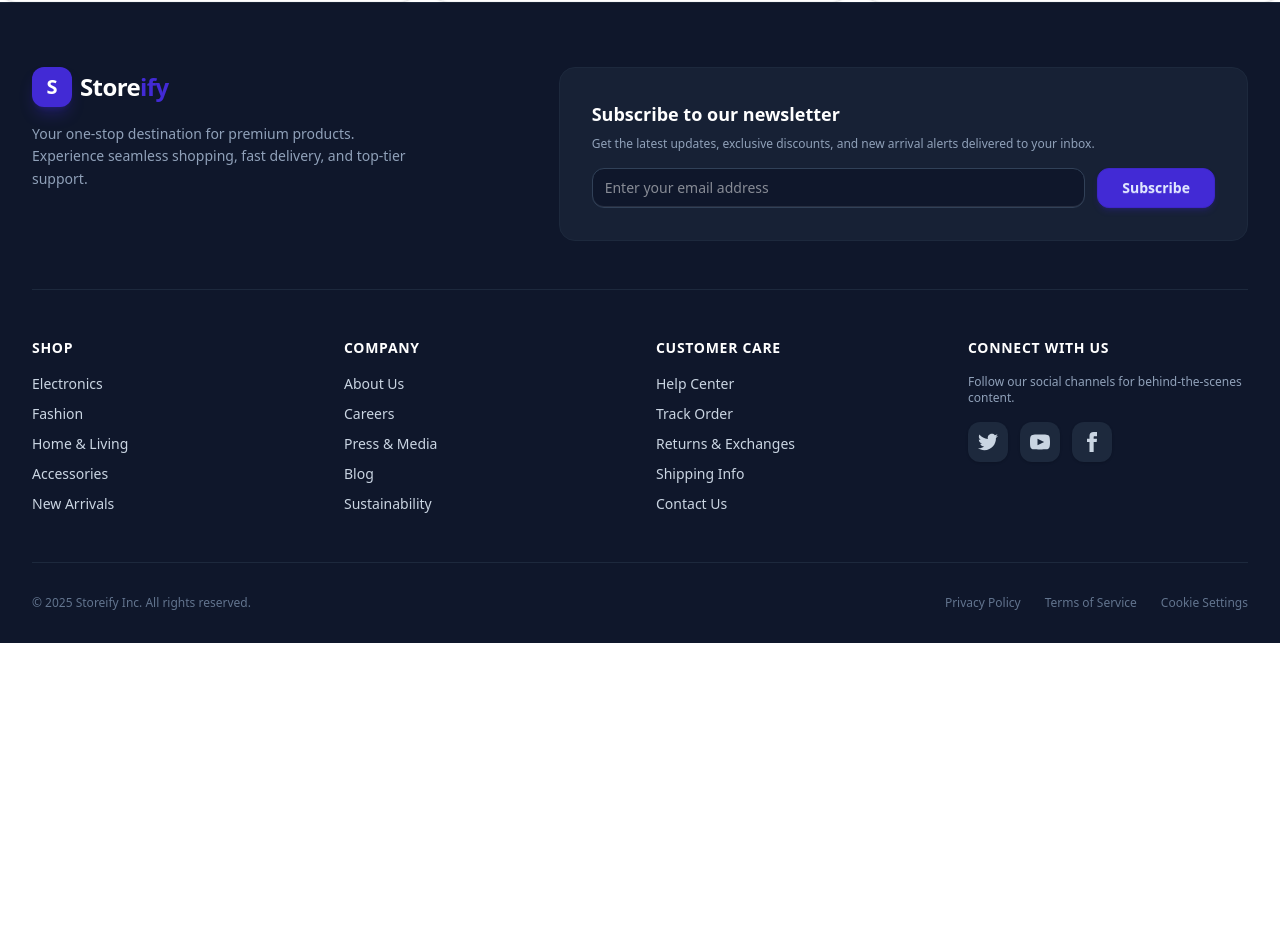
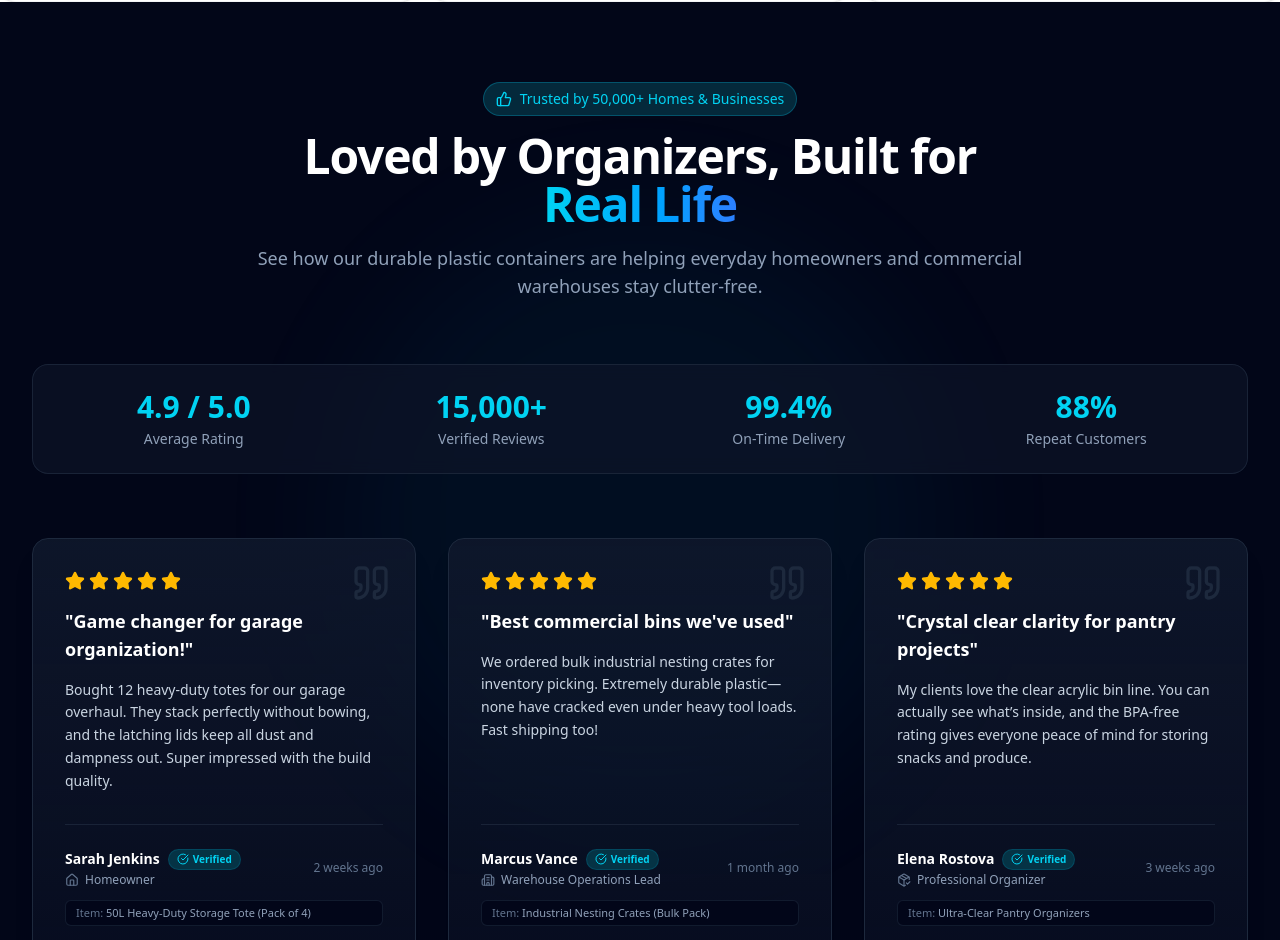
Before and after one commit to aftabuddin007/cocareach-store, a React (Vite) app: page / in a window 1280 px wide. Shown: the part 1860-2800 px from the top of the page. Before the commit the page ends 2503 px from the top, so only its background shows below. Built offline with nearby package versions, Linux system fonts and the light colour scheme.

Commit message:
add review page

```diff
--- /dev/null
+++ b/src/Components/Review.jsx
@@ -0,0 +1,145 @@
+import React from 'react';
+import { Star, CheckCircle, ThumbsUp, Quote, Building2, Home, PackageCheck } from 'lucide-react';
+
+const REVIEWS_DATA = [
+  {
+    id: 1,
+    name: "Sarah Jenkins",
+    role: "Homeowner",
+    icon: Home,
+    rating: 5,
+    title: "Game changer for garage organization!",
+    content: "Bought 12 heavy-duty totes for our garage overhaul. They stack perfectly without bowing, and the latching lids keep all dust and dampness out. Super impressed with the build quality.",
+    verified: true,
+    date: "2 weeks ago",
+    purchasedItem: "50L Heavy-Duty Storage Tote (Pack of 4)"
+  },
+  {
+    id: 2,
+    name: "Marcus Vance",
+    role: "Warehouse Operations Lead",
+    icon: Building2,
+    rating: 5,
+    title: "Best commercial bins we've used",
+    content: "We ordered bulk industrial nesting crates for inventory picking. Extremely durable plastic—none have cracked even under heavy tool loads. Fast shipping too!",
+    verified: true,
+    date: "1 month ago",
+    purchasedItem: "Industrial Nesting Crates (Bulk Pack)"
+  },
+  {
+    id: 3,
+    name: "Elena Rostova",
+    role: "Professional Organizer",
+    icon: PackageCheck,
+    rating: 5,
+    title: "Crystal clear clarity for pantry projects",
+    content: "My clients love the clear acrylic bin line. You can actually see what’s inside, and the BPA-free rating gives everyone peace of mind for storing snacks and produce.",
+    verified: true,
+    date: "3 weeks ago",
+    purchasedItem: "Ultra-Clear Pantry Organizers"
+  }
+];
+
+const STATS = [
+  { label: "Average Rating", value: "4.9 / 5.0" },
+  { label: "Verified Reviews", value: "15,000+" },
+  { label: "On-Time Delivery", value: "99.4%" },
+  { label: "Repeat Customers", value: "88%" }
+];
+
+export default function Reviews() {
+  return (
+    <section className="py-20 bg-slate-950 text-white relative overflow-hidden">
+      {/* Background Subtle Ambient Light */}
+      <div className="absolute top-1/2 left-1/2 -translate-x-1/2 -translate-y-1/2 w-[600px] h-[600px] bg-cyan-500/5 rounded-full blur-3xl pointer-events-none" />
+
+      <div className="max-w-7xl mx-auto px-4 sm:px-6 lg:px-8 relative z-10">
+
+        {/* Section Header */}
+        <div className="text-center max-w-3xl mx-auto mb-16 space-y-4">
+          <div className="inline-flex items-center gap-2 px-3 py-1.5 rounded-full bg-cyan-950/80 border border-cyan-500/30 text-cyan-400 text-xs sm:text-sm font-medium">
+            <ThumbsUp className="w-4 h-4" />
+            <span>Trusted by 50,000+ Homes & Businesses</span>
+          </div>
+
+          <h2 className="text-3xl sm:text-4xl lg:text-5xl font-extrabold tracking-tight">
+            Loved by Organizers, Built for <span className="bg-gradient-to-r from-cyan-400 to-blue-500 bg-clip-text text-transparent">Real Life</span>
+          </h2>
+
+          <p className="text-slate-400 text-base sm:text-lg">
+            See how our durable plastic containers are helping everyday homeowners and commercial warehouses stay clutter-free.
+          </p>
+        </div>
+
+        {/* Stats Strip */}
+        <div className="grid grid-cols-2 md:grid-cols-4 gap-6 mb-16 p-6 rounded-2xl bg-slate-900/60 border border-slate-800/80 backdrop-blur-sm">
+          {STATS.map((stat, index) => (
+            <div key={index} className="text-center space-y-1">
+              <div className="text-2xl sm:text-3xl font-bold text-cyan-400">{stat.value}</div>
+              <div className="text-xs sm:text-sm text-slate-400 font-medium">{stat.label}</div>
+            </div>
+          ))}
+        </div>
+
+        {/* Reviews Grid */}
+        <div className="grid grid-cols-1 md:grid-cols-3 gap-8">
+          {REVIEWS_DATA.map((review) => {
+            const RoleIcon = review.icon;
+            return (
+              <div
+                key={review.id}
+                className="flex flex-col justify-between p-8 rounded-2xl bg-gradient-to-b from-slate-900/90 to-slate-900/40 border border-slate-800 hover:border-cyan-500/40 transition-all duration-300 shadow-xl relative group"
+              >
+                <Quote className="absolute top-6 right-6 w-10 h-10 text-slate-800 group-hover:text-cyan-500/10 transition-colors pointer-events-none" />
+
+                <div className="space-y-4 relative z-10">
+                  {/* Star Rating */}
+                  <div className="flex items-center gap-1">
+                    {[...Array(review.rating)].map((_, i) => (
+                      <Star key={i} className="w-5 h-5 fill-amber-400 text-amber-400" />
+                    ))}
+                  </div>
+
+                  {/* Title & Content */}
+                  <h3 className="font-bold text-lg text-white group-hover:text-cyan-300 transition-colors">
+                    "{review.title}"
+                  </h3>
+                  <p className="text-slate-300 text-sm leading-relaxed">
+                    {review.content}
+                  </p>
+                </div>
+
+                {/* Reviewer Details Footer */}
+                <div className="mt-8 pt-6 border-t border-slate-800/80 space-y-3">
+                  <div className="flex items-center justify-between">
+                    <div>
+                      <h4 className="font-semibold text-white text-sm flex items-center gap-2">
+                        {review.name}
+                        {review.verified && (
+                          <span className="inline-flex items-center gap-1 text-[10px] text-cyan-400 bg-cyan-950 px-2 py-0.5 rounded-full border border-cyan-800/50">
+                            <CheckCircle className="w-3 h-3" /> Verified
+                          </span>
+                        )}
+                      </h4>
+                      <p className="text-xs text-slate-400 flex items-center gap-1.5 mt-0.5">
+                        <RoleIcon className="w-3.5 h-3.5 text-slate-500" />
+                        {review.role}
+                      </p>
+                    </div>
+                    <span className="text-xs text-slate-500">{review.date}</span>
+                  </div>
+
+                  {/* Tag for Item Purchased */}
+                  <div className="text-[11px] text-slate-400 bg-slate-950/80 px-2.5 py-1 rounded-md border border-slate-800/60 truncate">
+                    <span className="text-slate-500">Item:</span> {review.purchasedItem}
+                  </div>
+                </div>
+              </div>
+            );
+          })}
+        </div>
+
+      </div>
+    </section>
+  );
+}
--- a/src/Pages/Home/Home.jsx
+++ b/src/Pages/Home/Home.jsx
@@ -3,6 +3,7 @@ import { Link,  } from 'react-router';
 import ProductCard from '../../Components/Product/ProductCard';
 import useProducts from '../../Hooks/useProducts';
 import HeroBanner from '../../Components/HeroBanner';
+import Reviews from '../../Components/Review';
 
 const Home = () => {
     // const products = useLoaderData()
@@ -23,6 +24,7 @@ const Home = () => {
                 featuredProduct.map(pro=>(<ProductCard key={pro.id} pro={pro}></ProductCard>))
             }
            </div>
+           <Reviews></Reviews>
         </div>
     );
 };
```
